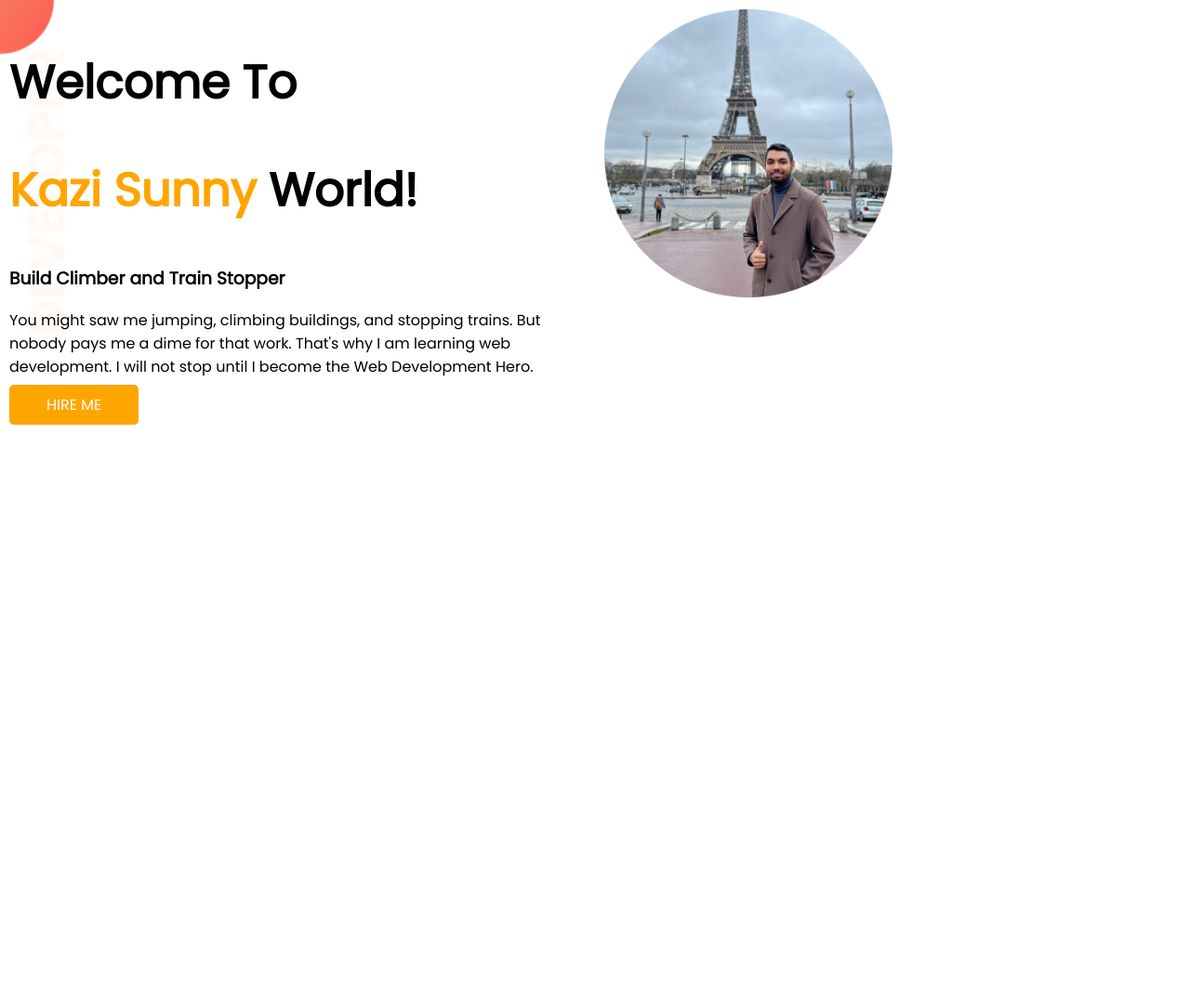
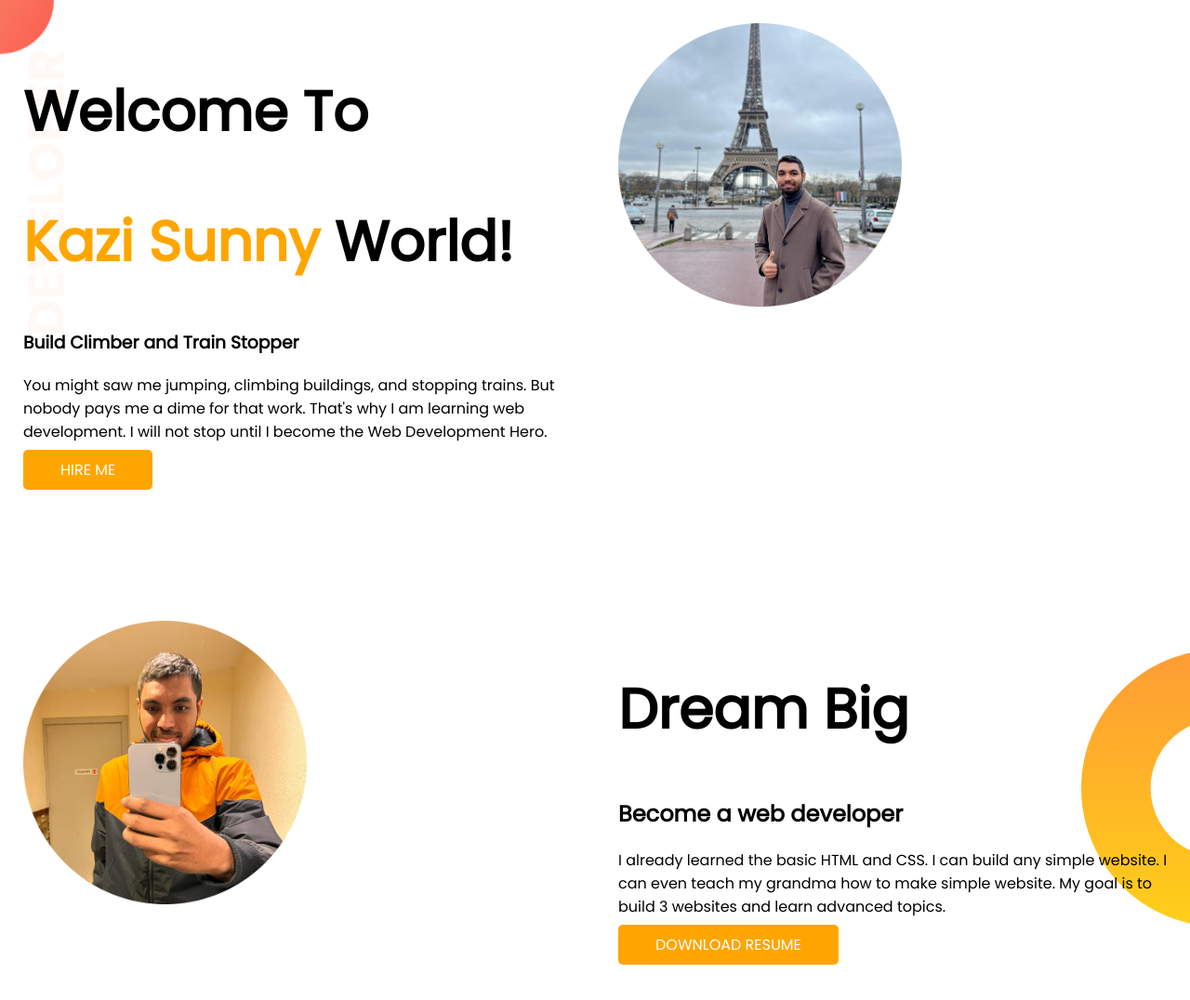
Before and after one commit to Kazisunny2/developer-portfolio, a plain HTML site: page index.html in a window 1280 px wide. Shown: the whole page at 93% size. Before the commit the page ends 800 px from the top, so only its background shows below. Drawn offline with Linux system fonts and the light colour scheme.

Commit message:
dream added

```diff
--- a/index.html
+++ b/index.html
@@ -30,6 +30,18 @@
             <img src="my photo.jpeg" alt="">
         </div>
     </section>
+    <section class="dream-big">
+        <div class="half-width">
+            <img src="dream big.png" alt="">
+        </div>
+        <div class="half-width">
+            <h1>Dream Big</h1>
+            <h2>Become a web developer</h2>
+            <p>I already learned the basic HTML and CSS. I can build any simple website. I can even teach my grandma how
+                to make simple website. My goal is to build 3 websites and learn advanced topics.</p>
+            <a class="link-button" target="Blank" href="dream big.png">DOWNLOAD RESUME</a>
+        </div>
+    </section>
 </body>
 
 </html>
--- a/style.css
+++ b/style.css
@@ -3,17 +3,19 @@ body{
     margin: 0;
 }
 h1{
-    font-size: 50px;
+    font-size: 60px;
 }
 .orange-color{
     color: orange;
 }
 section{
     display: flex;
+    margin-bottom: 100px;
 }
 .half-width{
     width: 50%;
-    padding: 10px;
+    padding: 25px;
+    padding-right: 5px;
 }
 .half-width img{
     width: 50%;
@@ -31,3 +33,8 @@ section{
     background-image: url(top-banner.png);
     background-repeat: no-repeat;
 }
+.dream-big{
+    background-image: url(dream-bg.png);
+    background-repeat: no-repeat;
+    background-position: right;
+}
```
Also changed, not shown: dream big.png (added), dream-bg.png (added), dream.png (added).
